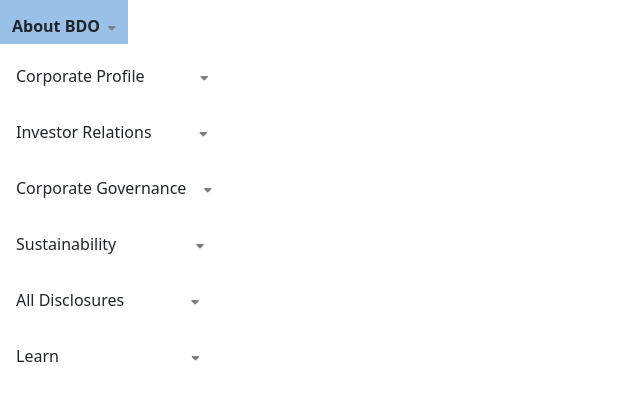
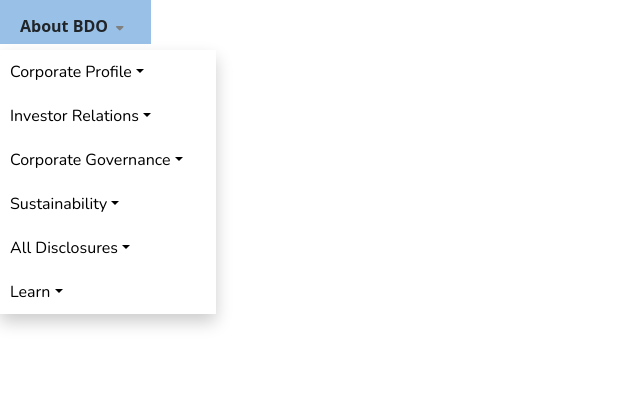
Before and after one commit to joeyyvel/LargeBankFileBDOsample2024, a React (Vite) app in the folder vite-project/: page /aboutBDO in a window 1280 px wide. Shown: the top 400 px of the page, without its empty margins (0-640 px from the left). Built offline with nearby package versions, Linux system fonts and the light colour scheme.

Commit message:
July 6 2024 8:20pm

```diff
--- a/vite-project/src/App.jsx
+++ b/vite-project/src/App.jsx
@@ -1,15 +1,15 @@
 import "./App.css";
 import NavbarOne from "./components/NavbarOne";
-import NavbarThreePerBus from "./components/NavbarThreePerBus";
 import NavbarTwo from "./components/NavbarTwo";
 import PersonalPage from "./components/personalRow/PersonalPage";
+import PersonalMainAppPage from "./routes/PersonalMainAppPage";
 
 function App() {
   return (
     <>
       <NavbarOne />
       <NavbarTwo />
-      <NavbarThreePerBus />
+      <PersonalMainAppPage />
       <PersonalPage />
     </>
   );
--- a/vite-project/src/components/businessRow/BusinessMenuItem.jsx
+++ b/vite-project/src/components/businessRow/BusinessMenuItem.jsx
@@ -16,7 +16,7 @@
   },
   {
     title: "International Banking",
-    url: "/investments",
+    url: "/internationalBanking",
     cName: "business-links",
   },
   {
--- a/vite-project/src/components/mainRowOne/AboutBDO.jsx
+++ b/vite-project/src/components/mainRowOne/AboutBDO.jsx
@@ -1,3 +1,4 @@
+import "../mainRowOne/AboutBDOstyle.css";
 import { Link } from "react-router-dom";
 import { useState } from "react";
 
@@ -8,14 +9,19 @@
   const [show3, setShow3] = useState(false);
   const [show4, setShow4] = useState(false);
   const [show5, setShow5] = useState(false);
+
   return (
     <>
       <div className="dropdown">
         <button
-          className="btn mt-2  fw-bold border-0 hover-color-red"
+          className="btn mt-2  fw-bold border-0"
           type="button"
           data-bs-toggle="dropdown"
           aria-expanded="false"
+          style={{
+            marginLeft: "8px",
+            marginRight: "15px",
+          }}
         >
           About BDO
           <i
@@ -27,263 +33,173 @@
             }}
           ></i>
         </button>
-        <ul className="dropdown-menu rounded-0 p-0 border-0 mt-1">
-          <li>
+        <div className="dropdown-content">
           <Link
-              className="dropdown dropdown-item py-3"
+            className="corporateProfile dropdown-toggle"
             onClick={() => setShow(!show)}
+            to=""
           >
             Corporate Profile
-              <i
-                className="fa-solid fa-caret-down"
-                style={{
-                  paddingLeft: "3.5rem",
-                  fontSize: "12px",
-                  color: "gray",
-                }}
-              ></i>
-              <div className="dropOne">
+          </Link>
           {show ? (
-                  <>
+            <ul id="ulCorp">
               <li>
-                      <Link to="/corporateProfileOverview">
-                        Corporate Profile Overview
-                      </Link>
+                <Link id="corpLink">Corporate Profile Overview</Link>
               </li>
               <li>
-                      <Link to="/corporateDocuments">Corporate Documents</Link>
+                <Link id="corpLink">Corporate Documents</Link>
               </li>
               <li>
-                      <Link to="/awardsAndRecognition">
-                        Awards & Recognitions
-                      </Link>
+                <Link id="corpLink">Awards & Recognition</Link>
               </li>
               <li>
-                      <Link to="/shareholderStructure">
-                        Shareholder Structure
-                      </Link>
+                <Link id="corpLink">Shareholder Structure</Link>
               </li>
               <li>
-                      <Link to="/organizationalStructure">
-                        Organizational Structure
-                      </Link>
+                <Link id="corpLink">Organizational Structure</Link>
               </li>
-                  </>
+            </ul>
           ) : null}
-              </div>
-            </Link>
-          </li>
-
-          <li>
+          {/* -----------------investor relations div */}
           <Link
-              className="dropdown-item py-3"
+            className="investorRelations dropdown-toggle"
             onClick={() => setShow1(!show1)}
           >
             Investor Relations
-              <i
-                className="fa-solid fa-caret-down"
-                style={{
-                  paddingLeft: "3rem",
-                  fontSize: "12px",
-                  color: "gray",
-                }}
-              ></i>
-              <div className="dropTwo">
+          </Link>
           {show1 ? (
-                  <>
+            <ul id="ulInvest">
               <li>
-                      <Link to="/investorRelationsOverview">
-                        Investor Relations Overview
-                      </Link>
+                <Link id="ILink">Investor Relations Overview</Link>
               </li>
               <li>
-                      <Link to="/financials">Financials</Link>
+                <Link id="ILink">Financials</Link>
               </li>
               <li>
-                      <Link to="/PresentationsAndEvents">
-                        Presentations and Events
-                      </Link>
+                <Link id="ILink">Presentations & Events</Link>
               </li>
               <li>
-                      <Link to="/capitalAndFunding">Capital and Funding</Link>
+                <Link id="ILink">Capital & Funding</Link>
               </li>
               <li>
-                      <Link to="/shareInformation">Share Information</Link>
+                <Link id="ILink">Share Information</Link>
               </li>
               <li>
-                      <Link to="/frequentlyAskedQuestions">
-                        Frequently Asked Questions
-                      </Link>
+                <Link id="ILink">Frequent Asked Questions</Link>
               </li>
               <li>
-                      <Link to="/contactInformation">Contact information</Link>
+                <Link id="ILink">Contact Information</Link>
               </li>
-                  </>
+            </ul>
           ) : null}
-              </div>
-            </Link>
-          </li>
-          <li>
+          {/* --------------------corporate governance--------------- */}
           <Link
-              className="dropdown-item py-3 m-0 "
+            className="corporateGovernance dropdown-toggle"
             onClick={() => setShow2(!show2)}
           >
             Corporate Governance
-              <i
-                className="fa-solid fa-caret-down"
-                style={{
-                  paddingLeft: "1.1rem",
-                  fontSize: "12px",
-                  color: "gray",
-                }}
-              ></i>
-              <div className="dropThree">
+          </Link>
           {show2 ? (
-                  <>
+            <ul id="ulGovernance">
               <li>
-                      <Link to="/corporateGovernanceOverview">
-                        Corporate Governance Overview
-                      </Link>
+                <Link id="GLink">Corporate Governance Overview</Link>
               </li>
               <li>
-                      <Link to="/governanceStructure">
-                        Governance Structure
-                      </Link>
+                <Link id="GLink">Governance Structure</Link>
               </li>
               <li>
-                      <Link to="/governanceManual">Governance Manual</Link>
+                <Link id="GLink">Governance Manual</Link>
               </li>
               <li>
-                      <Link to="/companyPolicies">Companies Policies</Link>
+                <Link id="GLink">Company Policies</Link>
               </li>
               <li>
-                      <Link to="/governanceStandard">Governance Standards</Link>
+                <Link id="GLink">Governance Standards</Link>
               </li>
               <li>
-                      <Link to="/enterpriseRisk">Enterprise Risk</Link>
+                <Link id="GLink">Enterprise Risk Management</Link>
               </li>
-                  </>
+            </ul>
           ) : null}
-              </div>
-            </Link>
-          </li>
-          <li>
+          {/* ----------------------Sustainability------------------ */}
           <Link
-              className="dropdown-item py-3"
+            className="sustainability dropdown-toggle"
             onClick={() => setShow3(!show3)}
           >
             Sustainability
-              <i
-                className="fa-solid fa-caret-down"
-                style={{
-                  paddingLeft: "5rem",
-                  fontSize: "12px",
-                  color: "gray",
-                }}
-              ></i>
-              <div className="dropFour">
+          </Link>
           {show3 ? (
-                  <>
+            <ul id="ulSustainability">
               <li>
-                      <Link to="/sustainabilityOverview">
-                        Sustainability Overview
-                      </Link>
+                <Link id="SLink">Sustainability Overview</Link>
               </li>
               <li>
-                      <Link to="/sustainableFinance">Sustainable Finance</Link>
+                <Link id="SLink">Sustainable Finance</Link>
               </li>
               <li>
-                      <Link to="/sustainabilityReporting">
-                        Sustainability Reporting
-                      </Link>
+                <Link id="SLink">Sustainability Reporting</Link>
               </li>
               <li>
-                      <Link to="/newsAndFeatures">News and Features</Link>
+                <Link id="SLink">News & Features</Link>
               </li>
               <li>
-                      <Link to="/esgAwards">ESG Awards</Link>
+                <Link id="SLink">ESG Awards</Link>
               </li>
-                  </>
+            </ul>
           ) : null}
-              </div>
-            </Link>
-          </li>
-          <li>
+          {/* ---------------------All Disclosures------------------- */}
           <Link
-              className="dropdown-item py-3"
+            className="allDisclosures dropdown-toggle"
             onClick={() => setShow4(!show4)}
           >
             All Disclosures
-              <i
-                className="fa-solid fa-caret-down"
-                style={{
-                  paddingLeft: "4.2rem",
-                  fontSize: "12px",
-                  color: "gray",
-                }}
-              ></i>
-              <div className="dropFive">
+          </Link>
           {show4 ? (
-                  <>
+            <ul id="allUl">
               <li>
-                      <Link to="/allDisclosuresOverview">
-                        All Disclosures Overview
-                      </Link>
+                <Link id="ALink">All Disclosures Overview</Link>
               </li>
               <li>
-                      <Link to="/ownership">Ownership</Link>
+                <Link id="ALink">Ownership</Link>
               </li>
               <li>
-                      <Link to="/annualStockholdersMeeting">
-                        Annuals Stockholder`s Meeting
-                      </Link>
+                <Link id="ALink">Annual Stockholders Meeting</Link>
               </li>
               <li>
-                      <Link to="/secFilings">SEC Filings</Link>
+                <Link id="ALink">SEC Filings</Link>
               </li>
               <li>
-                      <Link to="/complianceAndAMLA">Compliance and AMLA</Link>
-                    </li>
-                  </>
-                ) : null}
-              </div>
-            </Link>
+                <Link id="ALink">All Disclosures</Link>
               </li>
               <li>
+                <Link id="ALink">Compliance and AMLA</Link>
+              </li>
+            </ul>
+          ) : null}
+          {/* --------------------Learn--------------------------*/}
           <Link
-              className="dropdown-item py-3"
+            className="learn dropdown-toggle"
             onClick={() => setShow5(!show5)}
           >
             Learn
-              <i
-                className="fa-solid fa-caret-down"
-                style={{
-                  paddingLeft: "8.3rem",
-                  fontSize: "12px",
-                  color: "gray",
-                }}
-              ></i>
-              <div className="dropSix">
+          </Link>
           {show5 ? (
-                  <>
+            <ul id="ulLearn">
               <li>
-                      <Link to="/learnOverview">Learn Overview</Link>
+                <Link id="uLink">Learn Overview</Link>
               </li>
               <li>
-                      <Link to="/newsAndFeatures">News and Features</Link>
+                <Link id="uLink">News and Features</Link>
               </li>
               <li>
-                      <Link to="/bdoStopScam">BDO Stop Scam</Link>
+                <Link id="uLink">BDO StopScam</Link>
               </li>
               <li>
-                      <Link to="/helpAndSupport">Help and Support</Link>
+                <Link id="uLink">Help & Support</Link>
               </li>
-                  </>
+            </ul>
           ) : null}
         </div>
-            </Link>
-          </li>
-        </ul>
       </div>
     </>
   );
--- /dev/null
+++ b/vite-project/src/components/mainRowOne/AboutBDOstyle.css
@@ -0,0 +1,38 @@
+.corporateProfile {
+}
+
+.dropdown {
+  position: relative;
+  display: inline-block;
+}
+
+.dropdown-content {
+  display: none;
+  list-style-type: none;
+  background-color: white;
+  box-shadow: 0px 8px 16px 0px rgba(0, 0, 0, 0.2);
+  position: absolute;
+  margin-top: -30px;
+  margin-left: 60px;
+  font-family: Nunito;
+  z-index: 1;
+}
+/*---------unordered list--------*/
+
+#ulCorp,
+#ulInvest,
+#ulGovernance,
+#ulSustainability,
+#allUl,
+#ulLearn {
+  padding: 0;
+}
+
+#corpLink,
+#ILink,
+#GLink,
+#SLink,
+#ALink,
+#uLink {
+  padding-left: 20px;
+}
--- a/vite-project/src/components/personalRow/Accounts.jsx
+++ b/vite-project/src/components/personalRow/Accounts.jsx
@@ -1,7 +1,5 @@
 const Accounts = () => {
   return <div>Accounts</div>;
-
-
 };
 
 export default Accounts;
```
Also changed, not shown: vite-project/src/router.jsx (+27 -0 lines), vite-project/src/routes/PersonalMainAppPage.jsx (added, +28 -0 lines). Lines whose indentation alone changed are shown as unchanged.
